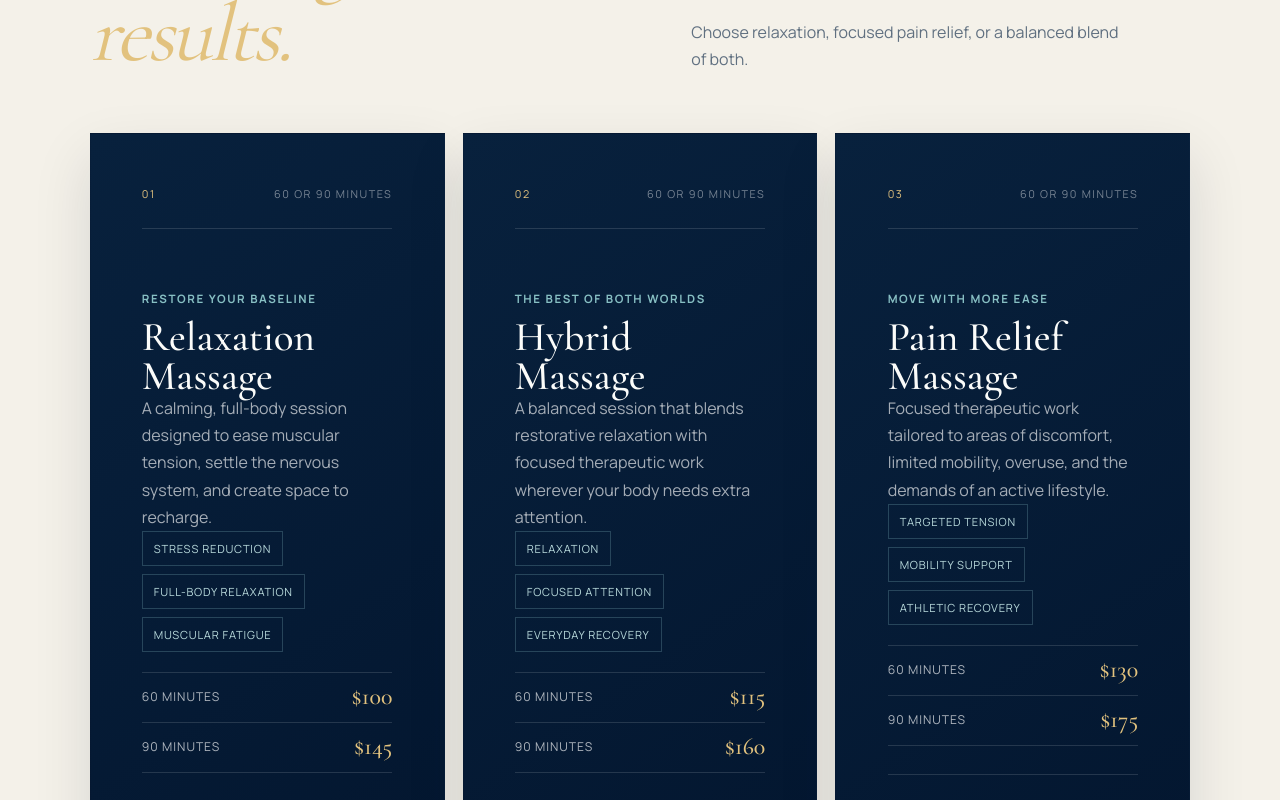
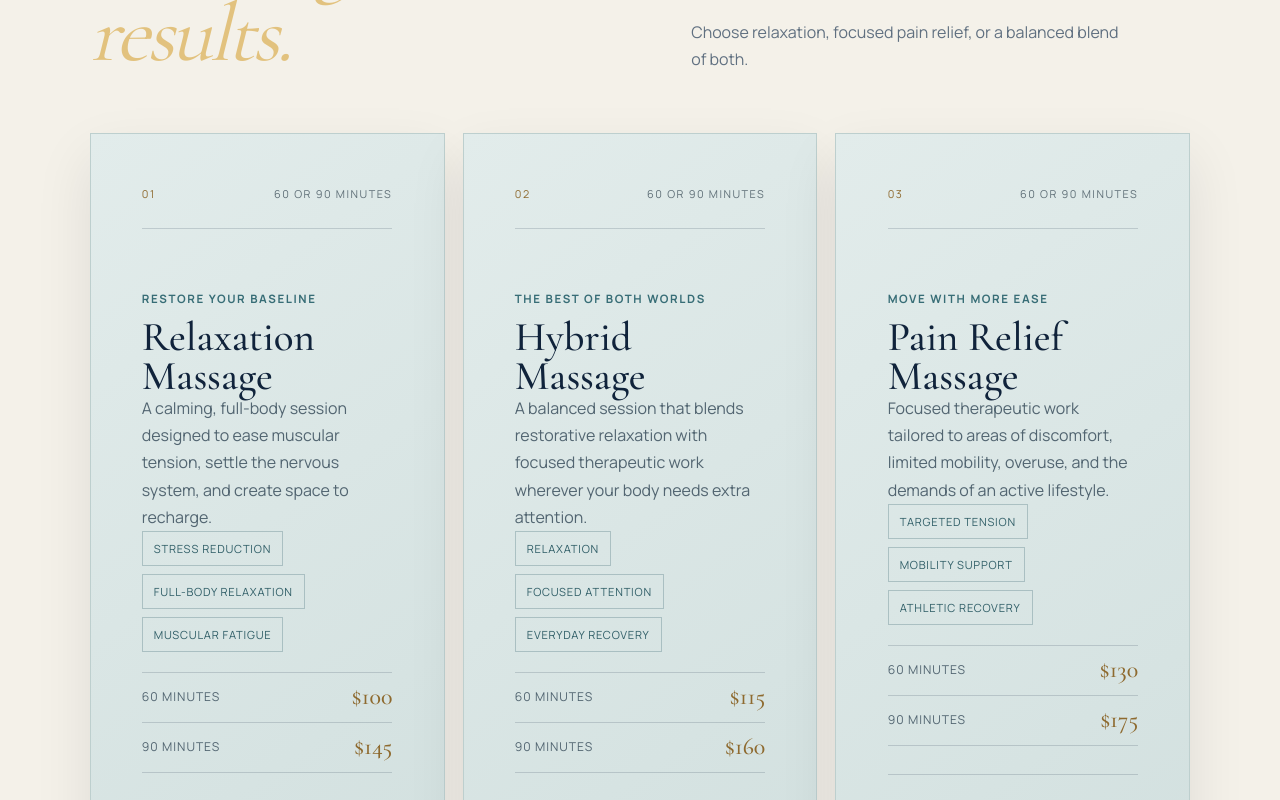
Before and after one commit to nsahf1997/jupiter-premier-massage, a Next.js app: page / in a window 1280 px wide. Shown: the part 1160-1960 px from the top of the page. Built offline with nearby package versions, Linux system fonts and the light colour scheme; no server answers.

Commit message:
Use sea glass card palette

```diff
--- a/app/globals.css
+++ b/app/globals.css
@@ -87,7 +87,20 @@ h1 em, h2 em { color: var(--gold-light); font-weight: 400; }
 .services.section-light { background: var(--cream); color: var(--ink); }
 .services.section-light .section-heading > p { color: #607080; }
 .services.section-light .section-kicker.light { color: #5f7080; }
-.services.section-light .service-card { color: var(--white); border-color: rgba(16,35,59,.12); background: linear-gradient(145deg, #08213d, #03162f); box-shadow: 0 24px 55px rgba(3,22,47,.12); }
+.services.section-light .service-card { color: var(--ink); border-color: #bdcfce; background: linear-gradient(145deg, #e2eceb, #d2e0df); box-shadow: 0 24px 55px rgba(3,22,47,.09); }
+.services.section-light .service-card:hover { border-color: #9a7436; }
+.services.section-light .service-topline,
+.services.section-light .service-pricing,
+.services.section-light .service-pricing > div,
+.services.section-light .service-card > a { border-color: rgba(16,35,59,.16); }
+.services.section-light .service-topline { color: #607078; }
+.services.section-light .service-topline span:first-child,
+.services.section-light .service-pricing strong,
+.services.section-light .service-card > a { color: #8e6a2f; }
+.services.section-light .card-eyebrow { color: #376d76; }
+.services.section-light .service-card > p:not(.card-eyebrow),
+.services.section-light .service-pricing > div { color: #526571; }
+.services.section-light .service-card li { color: #315f68; border-color: rgba(49,95,104,.28); }
 
 .approach-grid { display: grid; grid-template-columns: .9fr 1.1fr; gap: 10vw; }
 .approach-sticky { position: sticky; top: 130px; align-self: start; }
@@ -132,8 +145,8 @@ h1 em, h2 em { color: var(--gold-light); font-weight: 400; }
 .reviews.section-light h2 em { color: #9a7436; }
 .reviews.section-light .section-kicker.light { color: #5f7080; }
 .reviews.section-light .review-heading p { color: #607080; }
-.reviews.section-light .review-card { color: var(--white); border-color: rgba(16,35,59,.12); background: linear-gradient(145deg, #08213d, #03162f); box-shadow: 0 20px 45px rgba(3,22,47,.11); }
-.reviews.section-light .review-card figcaption { color: rgba(255,255,255,.6); }
+.reviews.section-light .review-card { color: var(--ink); border-color: #bdcfce; background: linear-gradient(145deg, #e2eceb, #d2e0df); box-shadow: 0 20px 45px rgba(3,22,47,.08); }
+.reviews.section-light .review-card figcaption { color: #5d7078; }
 
 .about { padding: 120px clamp(24px, 7vw, 110px); background: #071c35; }
 .team-heading { display: grid; grid-template-columns: 1fr .65fr; align-items: end; gap: 30px 8vw; margin-bottom: 65px; }
@@ -158,7 +171,9 @@ h1 em, h2 em { color: var(--gold-light); font-weight: 400; }
 .about.section-light { background: var(--cream); color: var(--ink); }
 .about.section-light .section-kicker.light { color: #5f7080; }
 .about.section-light .team-heading > p { color: #607080; }
-.about.section-light .team-card { color: var(--white); border-color: rgba(16,35,59,.12); background: linear-gradient(145deg, #08213d, #03162f); box-shadow: 0 24px 55px rgba(3,22,47,.12); }
+.about.section-light .team-card { color: var(--ink); border-color: #a8c0c2; background: linear-gradient(145deg, #c5d8d9, #b4ccce); box-shadow: 0 24px 55px rgba(3,22,47,.1); }
+.about.section-light .team-copy > p:not(.card-eyebrow) { color: #445b66; }
+.about.section-light .team-copy .text-link { color: #7e5e2b; }
 
 .booking { position: relative; overflow: hidden; text-align: center; padding: 140px 24px; background: var(--cream); color: var(--ink); }
 .booking::before, .booking::after { content: ""; position: absolute; width: 500px; height: 150px; border: 1px solid rgba(196,154,75,.35); border-radius: 50%; }
```
